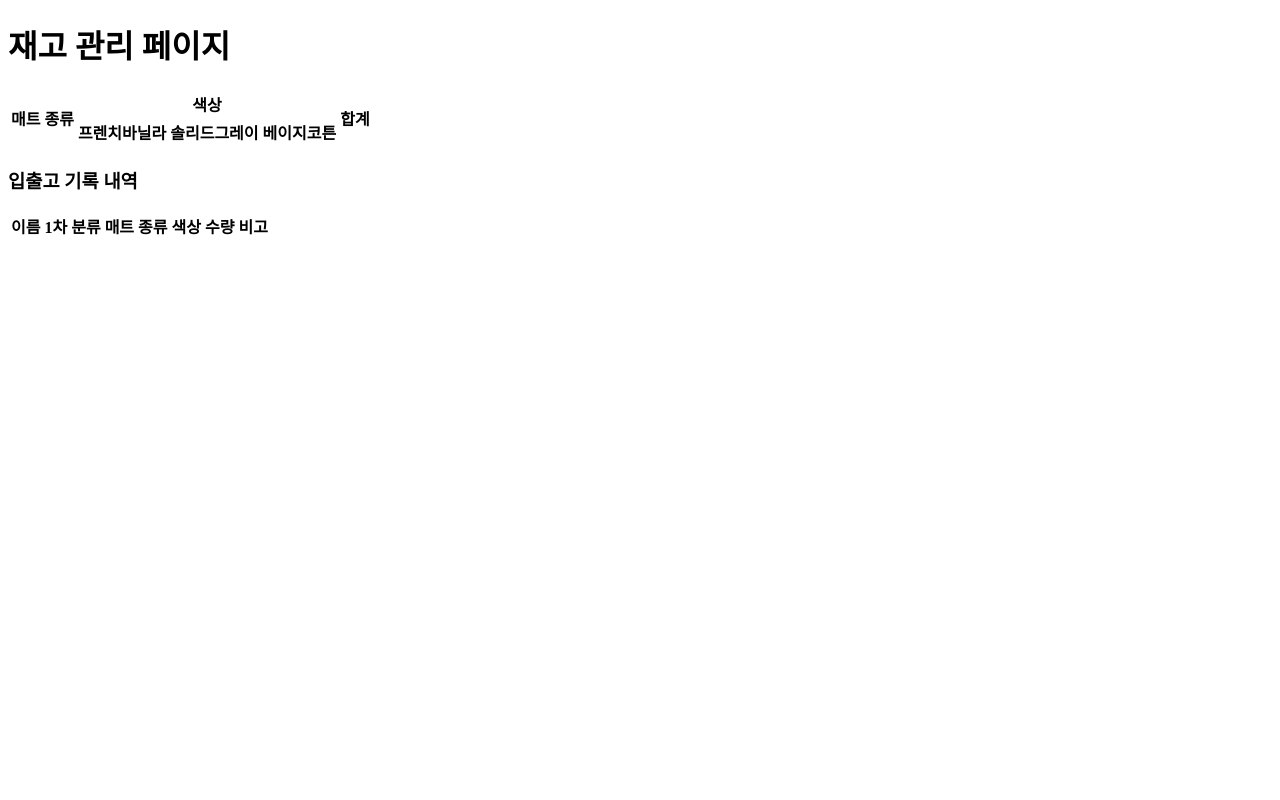
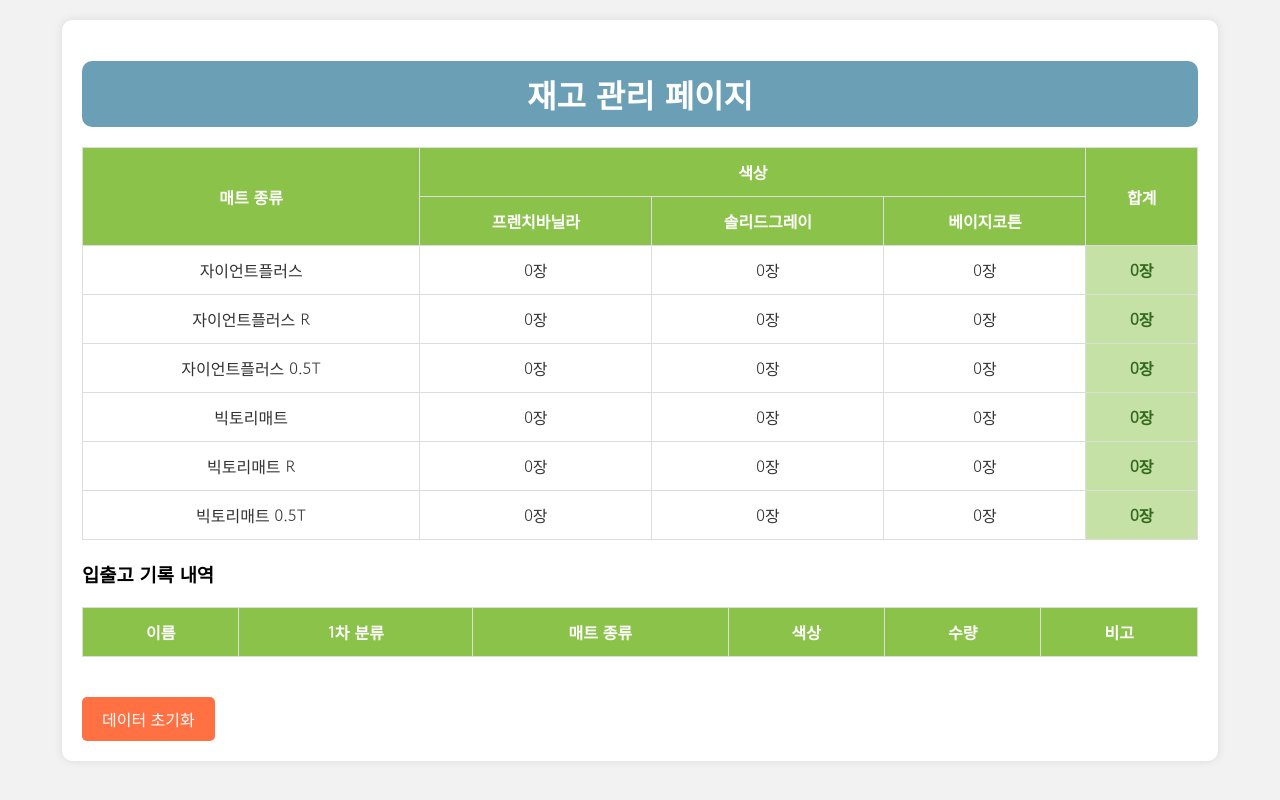
Before and after one commit to yechan97/manage, a plain HTML site: page admin/index.html in a window 1280 px wide. Drawn offline with Linux system fonts and the light colour scheme; no server answers.

Commit message:
Update index.html

```diff
--- a/admin/index.html
+++ b/admin/index.html
@@ -6,11 +6,69 @@
     <title>재고 관리 페이지</title>
     <link rel="stylesheet" href="https://fonts.googleapis.com/css2?family=Gowun+Dodum&display=swap">
     <style>
-        /* 기존 스타일 유지 */
+        body {
+            font-family: 'Gowun Dodum', sans-serif;
+            background-color: #f2f2f2;  /* 전체 배경색을 부드러운 회색으로 변경 */
+            margin: 0;
+            padding: 20px;
+        }
+        .container {
+            width: 90%;
+            margin: auto;
+            background: #ffffff;
+            border-radius: 10px;
+            padding: 20px;
+            box-shadow: 0 0 10px rgba(0, 0, 0, 0.1);
+        }
+        h1 {
+            text-align: center;
+            padding: 10px;
+            background-color: #6a9fb5;  /* 차분한 파란색 배경 */
+            color: #ffffff;
+            border-radius: 10px;
+            margin-bottom: 20px;
+        }
+        table {
+            width: 100%;
+            border-collapse: collapse;
+            margin: 20px 0;
+        }
+        th, td {
+            border: 1px solid #ddd;
+            padding: 12px;
+            text-align: center;
+            color: #333333;  /* 텍스트 색상을 진한 회색으로 설정 */
+        }
+        th {
+            background-color: #8bc34a;  /* 헤더 배경을 연두색으로 설정 */
+            color: #ffffff;
+        }
+        .total-cell {
+            background-color: #c5e1a5;  /* 합계 셀은 연한 연두색 배경 */
+            font-weight: bold;
+            color: #33691e;  /* 진한 녹색 텍스트 */
+        }
+        .record-table h3 {
+            text-align: center;
+            background-color: #8bc34a;  /* 연두색 배경 */
+            color: white;
+            padding: 10px;
+            border-radius: 5px;
+        }
+        button {
+            margin-top: 20px;
+            padding: 10px 20px;
+            background-color: #ff7043;  /* 오렌지색 버튼 */
+            color: #ffffff;
+            border: none;
+            border-radius: 5px;
+            cursor: pointer;
+            font-size: 16px;
+        }
+        button:hover {
+            background-color: #d84315;
+        }
     </style>
-    <!-- Firebase SDK 추가 -->
-    <script src="https://www.gstatic.com/firebasejs/9.6.10/firebase-app.js"></script>
-    <script src="https://www.gstatic.com/firebasejs/9.6.10/firebase-firestore.js"></script>
 </head>
 <body>
     <div class="container">
@@ -52,42 +110,90 @@
                 <!-- 데이터가 여기에 동적으로 추가될 것임 -->
             </tbody>
         </table>
+
+        <!-- 초기화 버튼 -->
+        <button onclick="clearData()">데이터 초기화</button>
     </div>
 
-    <!-- Firebase 초기화 및 데이터 읽기 스크립트 -->
     <script>
-        const firebaseConfig = {
-            apiKey: "YOUR_API_KEY",
-            authDomain: "YOUR_AUTH_DOMAIN",
-            projectId: "YOUR_PROJECT_ID",
-            storageBucket: "YOUR_STORAGE_BUCKET",
-            messagingSenderId: "YOUR_MESSAGING_SENDER_ID",
-            appId: "YOUR_APP_ID"
+        // 매트 종류와 이름 연결을 위한 매핑 설정
+        const matMapping = {
+            "일반": "",
+            "리퍼브": " R",
+            "0.5t": " 0.5T"
         };
 
-        const app = firebase.initializeApp(firebaseConfig);
-        const db = firebase.firestore();
+        // 전체 재고 데이터를 관리할 객체
+        let stockData = {
+            "자이언트플러스": { "프렌치바닐라": 0, "솔리드그레이": 0, "베이지코튼": 0 },
+            "자이언트플러스 R": { "프렌치바닐라": 0, "솔리드그레이": 0, "베이지코튼": 0 },
+            "자이언트플러스 0.5T": { "프렌치바닐라": 0, "솔리드그레이": 0, "베이지코튼": 0 },
+            "빅토리매트": { "프렌치바닐라": 0, "솔리드그레이": 0, "베이지코튼": 0 },
+            "빅토리매트 R": { "프렌치바닐라": 0, "솔리드그레이": 0, "베이지코튼": 0 },
+            "빅토리매트 0.5T": { "프렌치바닐라": 0, "솔리드그레이": 0, "베이지코튼": 0 }
+        };
 
-        async function loadEntries() {
-            const querySnapshot = await db.collection("stock_entries").get();
+        document.addEventListener("DOMContentLoaded", () => {
+            loadAdminData();  // 초기 데이터 로드
+            updateStockTable();  // 테이블 업데이트
+        });
+
+        // 관리자 페이지에서 데이터 불러오기
+        function loadAdminData() {
+            const adminEntries = JSON.parse(localStorage.getItem("adminEntries")) || [];
             const tableBody = document.getElementById("admin-table-body");
-            tableBody.innerHTML = "";  // 기존 데이터 초기화
 
-            querySnapshot.forEach(doc => {
-                const entry = doc.data();
-                const row = `<tr>
-                    <td>${entry.name}</td>
-                    <td>${entry.category}</td>
-                    <td>${entry.matName}</td>
-                    <td>${entry.color}</td>
-                    <td>${entry.quantity}장</td>
-                    <td>${entry.notes}</td>
-                </tr>`;
-                tableBody.innerHTML += row;
+            tableBody.innerHTML = "";  // 기존 데이터를 초기화
+            adminEntries.forEach(entry => {
+                const row = document.createElement("tr");
+                row.innerHTML = `<td>${entry.name}</td><td>${entry.category}</td><td>${getMatName(entry.category, entry.matName)}</td><td>${entry.color}</td><td>${entry.quantity}</td><td>${entry.notes}</td>`;
+                tableBody.appendChild(row);
+
+                // 입출고 내역에 따른 수량 업데이트
+                const matName = getMatName(entry.category, entry.matName);
+                if (entry.type === "입고") {
+                    stockData[matName][entry.color] += parseInt(entry.quantity);
+                } else if (entry.type === "출고") {
+                    stockData[matName][entry.color] -= parseInt(entry.quantity);
+                }
             });
         }
 
-        document.addEventListener("DOMContentLoaded", loadEntries);
+        // 재고 테이블 업데이트 함수
+        function updateStockTable() {
+            const tableBody = document.getElementById("stock-table-body");
+            tableBody.innerHTML = "";  // 기존 테이블 초기화
+
+            // 새로운 행 추가
+            for (const type in stockData) {
+                const colors = stockData[type];
+                const row = document.createElement("tr");
+                let total = 0;
+
+                row.innerHTML = `<td>${type}</td>`;
+                for (const color in colors) {
+                    row.innerHTML += `<td>${colors[color]}장</td>`;
+                    total += colors[color];
+                }
+                row.innerHTML += `<td class="total-cell">${total}장</td>`;
+                tableBody.appendChild(row);
+            }
+        }
+
+        // 매트 이름 변환 함수
+        function getMatName(category, type) {
+            const suffix = matMapping[category] || "";
+            return `${type}${suffix}`;
+        }
+
+        // 데이터 초기화 함수
+        function clearData() {
+            if (confirm("정말 데이터를 초기화하시겠습니까?")) {
+                localStorage.removeItem("adminEntries");
+                alert("데이터가 초기화되었습니다.");
+                window.location.reload();
+            }
+        }
     </script>
 </body>
 </html>
```
